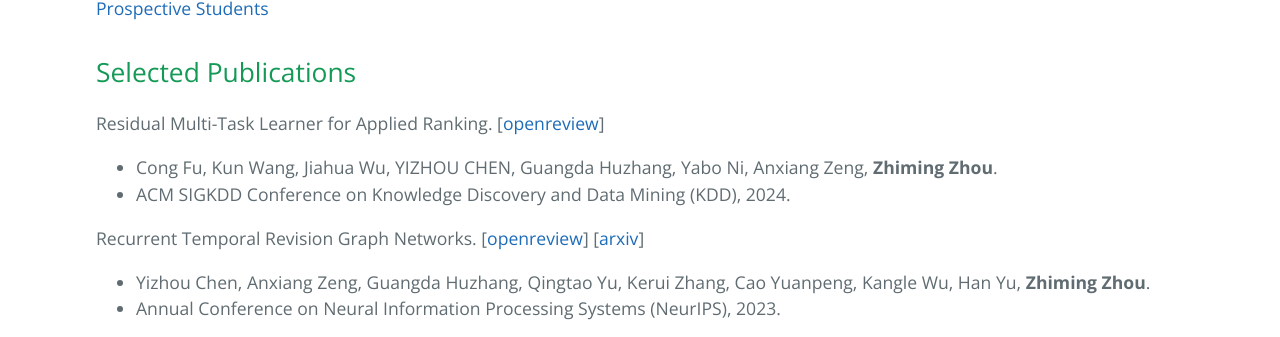
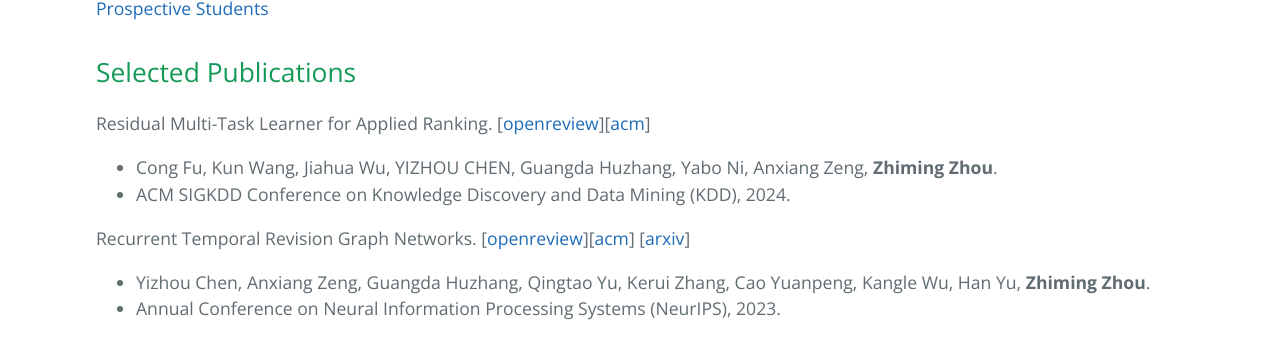
Before and after one commit to ZhimingZhou/zhimingzhou.github.io, a Jekyll site: the page built from index.md, in a window 1280 px wide. Shown: the part 848-1185 px from the top of the page. Built offline with Jekyll 4.4.1, drawn with Linux system fonts in a browser that asks for light colours.

Commit message:
Update index.md

```diff
--- a/index.md
+++ b/index.md
@@ -24,12 +24,12 @@ Zhiming has a broad interest in fundamental techniques and theories of machine l
 ## Selected Publications
 
 Residual Multi-Task Learner for Applied Ranking.
-  \[[openreview](https://openreview.net/forum?id=dOWWNW9CJ3)\]
+  \[[openreview](https://openreview.net/forum?id=dOWWNW9CJ3)\]\[[acm](https://dl.acm.org/doi/abs/10.1145/3637528.3671523)\]
 - Cong Fu, Kun Wang, Jiahua Wu, YIZHOU CHEN, Guangda Huzhang, Yabo Ni, Anxiang Zeng, **Zhiming Zhou**.
 - ACM SIGKDD Conference on Knowledge Discovery and Data Mining (KDD), 2024.
 
 Recurrent Temporal Revision Graph Networks.
-  \[[openreview](https://openreview.net/forum?id=B3UDx1rNOy)\]
+  \[[openreview](https://openreview.net/forum?id=B3UDx1rNOy)\]\[[acm](https://dl.acm.org/doi/abs/10.5555/3666122.3669159)\]
   \[[arxiv](https://arxiv.org/abs/2309.12694)\]
 - Yizhou Chen, Anxiang Zeng, Guangda Huzhang, Qingtao Yu, Kerui Zhang, Cao Yuanpeng, Kangle Wu, Han Yu, **Zhiming Zhou**.
 - Annual Conference on Neural Information Processing Systems (NeurIPS), 2023.
```
